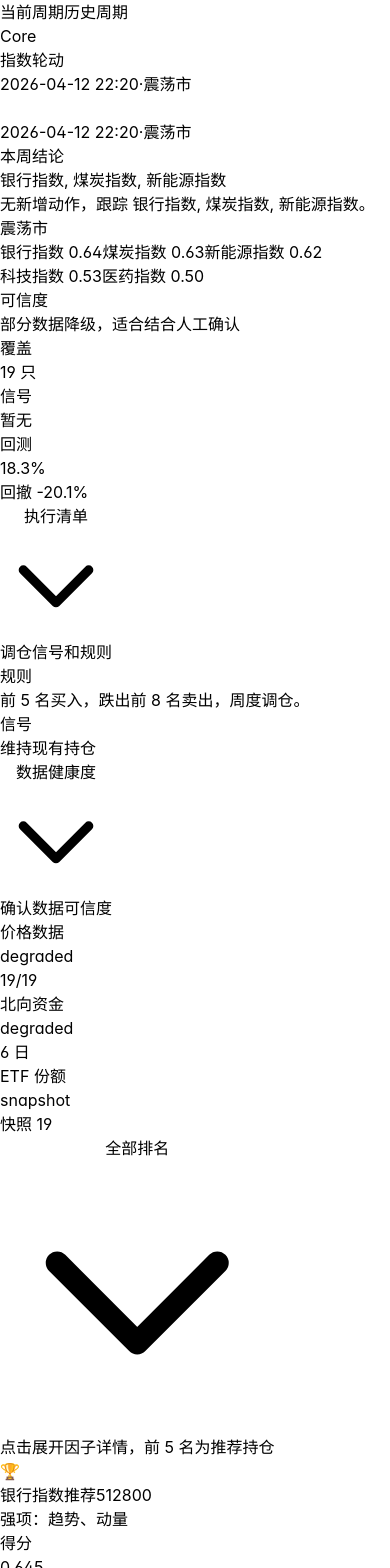
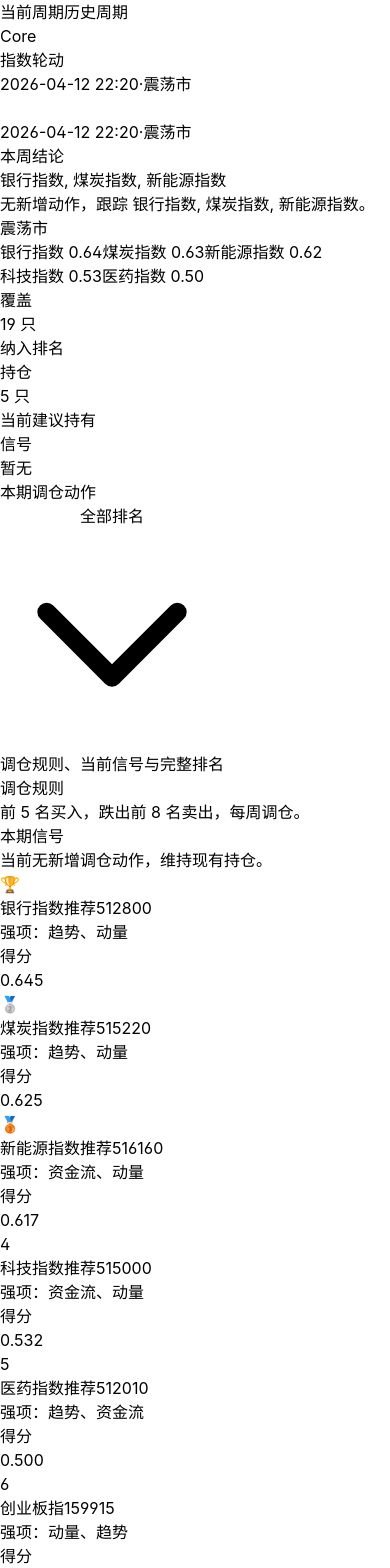
Before and after one commit to maoshuochen/quant-rotation, a React (Vite) app in the folder web/: page / in a window 390 px wide. Shown: the top 1568 px of the page. Built offline with nearby package versions, Linux system fonts and the light colour scheme.

Commit message:
refactor: simplify dashboard information layout

```diff
--- a/web/src/pages/Dashboard.jsx
+++ b/web/src/pages/Dashboard.jsx
@@ -1,6 +1,6 @@
 import React, { useState, useEffect } from 'react'
 import { ResponsiveContainer, AreaChart, Area, CartesianGrid, XAxis, YAxis, Tooltip } from 'recharts'
-import { safeNum, pct, healthCopy, statusTone, factorNames } from '../utils'
+import { safeNum, pct, factorNames } from '../utils'
 
 const Card = ({ title, subtitle, children, className = '' }) => (
   <section className={`rounded-2xl border border-zinc-800 bg-zinc-900/60 p-4 sm:p-5 ${className}`}>
@@ -188,7 +188,6 @@ const Dashboard = ({
   }
 
   const recommendation = data?.recommendation || {}
-  const health = data?.health || {}
   const universe = data?.universe || {}
   const holdings = recommendation.holdings || []
   const signals = recommendation.signals || []
@@ -196,22 +195,10 @@ const Dashboard = ({
   const inactiveUniverse = universe.inactive || []
   const ranking = data?.ranking || []
 
-  const healthStates = [health.price_data?.status, health.northbound?.status, health.etf_shares?.status]
-  const overallHealth =
-    healthStates.includes('missing') ? 'missing' :
-    healthStates.includes('degraded') ? 'degraded' :
-    healthStates.includes('snapshot') ? 'snapshot' : 'ok'
-
   const topNames = holdings.slice(0, 3).map(item => item.name).join(', ')
   const executionHeadline = signals.length
     ? `建议执行 ${signals.length} 个动作，关注 ${topNames || '头部'}。`
     : `无新增动作，跟踪 ${topNames || '头部候选'}。`
-
-  const overviewHealth = [
-    { label: '价格数据', value: health.price_data?.status || 'unknown', detail: `${health.price_data?.available_count || 0}/${health.price_data?.expected_count || 0}` },
-    { label: '北向资金', value: health.northbound?.status || 'unknown', detail: `${health.northbound?.recent_rows || 0} 日` },
-    { label: 'ETF 份额', value: health.etf_shares?.status || 'unknown', detail: `快照 ${health.etf_shares?.snapshot_count || 0}` }
-  ]
 
   const toggleSection = (section) => {
     setExpandedSection(expandedSection === section ? null : section)
@@ -289,90 +276,45 @@ const Dashboard = ({
           </div>
         </section>
 
-        {/* Quick Stats - Mobile: 2 columns, Desktop: 4 columns */}
+        {/* Quick Stats - Mobile: 2 columns, Desktop: 3 columns */}
         <section className="grid grid-cols-2 gap-2 sm:gap-3 lg:grid-cols-4">
-          <HighlightStat label="可信度" value={healthCopy[overallHealth] || '待确认'} tone={overallHealth} />
-          <HighlightStat label="覆盖" value={`${health.universe?.active_count || ranking.length} 只`} detail="" />
-          <HighlightStat label="信号" value={signals.length ? `${signals.length} 个` : '暂无'} detail="" />
-          <div className="rounded-2xl border border-zinc-800 bg-zinc-900/60 p-3">
-            <div className="text-[10px] uppercase tracking-wider text-zinc-500">回测</div>
-            <div className={`mt-1 text-base font-semibold ${safeNum(backtestSummary.total_return, 0) >= 0 ? 'text-emerald-300' : 'text-red-300'}`}>
-              {backtestSummary.total_return !== undefined ? pct(backtestSummary.total_return) : '-'}
-            </div>
-            <div className="mt-0.5 text-[10px] text-zinc-500">回撤 {pct(backtestSummary.max_drawdown || 0)}</div>
-          </div>
+          <HighlightStat label="覆盖" value={`${ranking.length} 只`} detail="纳入排名" />
+          <HighlightStat label="持仓" value={`${holdings.length} 只`} detail="当前建议持有" />
+          <HighlightStat label="信号" value={signals.length ? `${signals.length} 个` : '暂无'} detail="本期调仓动作" />
         </section>
 
-        {/* Section 1: Execution Checklist */}
-        <div>
-          <SectionHeader
-            title="执行清单"
-            subtitle="调仓信号和规则"
-            isExpanded={expandedSection !== 'signals' && expandedSection !== null}
-            onClick={() => toggleSection('signals')}
-          />
-          {expandedSection !== 'signals' && (
-            <div className="space-y-2">
-              <div className="rounded-xl border border-zinc-800 bg-zinc-900/70 p-2.5">
-                <div className="text-[10px] uppercase tracking-wider text-zinc-500">规则</div>
-                <div className="mt-1 text-xs text-zinc-200">
-                  前 {recommendation.top_n || 0} 名买入，跌出前 {recommendation.buffer_n || 0} 名卖出，{recommendation.rebalance_frequency === 'weekly' ? '周' : '月'}度调仓。
-                </div>
-              </div>
-              <div className="rounded-xl border border-zinc-800 bg-zinc-900/70 p-2.5">
-                <div className="text-[10px] uppercase tracking-wider text-zinc-500">信号</div>
-                <div className="mt-1 space-y-1">
-                  {signals.length === 0 ? (
-                    <div className="flex items-center gap-1.5 text-zinc-400 text-xs">
-                      <span>维持现有持仓</span>
-                    </div>
-                  ) : (
-                    signals.map((signal, index) => (
-                      <div key={`${signal.code}-${index}`} className="flex items-center justify-between rounded bg-zinc-950 px-2 py-1">
-                        <span className="font-mono text-xs">{signal.code}</span>
-                        <span className={`text-xs ${signal.action === 'buy' ? 'text-emerald-300' : 'text-red-300'}`}>
-                          {signal.action === 'buy' ? '买入' : '卖出'}
-                        </span>
-                      </div>
-                    ))
-                  )}
-                </div>
-              </div>
-            </div>
-          )}
-        </div>
-
-        {/* Section 2: Health & Factors */}
-        <div>
-          <SectionHeader
-            title="数据健康度"
-            subtitle="确认数据可信度"
-            isExpanded={expandedSection !== 'health' && expandedSection !== null}
-            onClick={() => toggleSection('health')}
-          />
-          {expandedSection !== 'health' && (
-            <div className="grid gap-3 sm:gap-4 grid-cols-3">
-              {overviewHealth.map(item => (
-                <div key={item.label} className={`rounded-xl border p-2.5 ${statusTone[item.value] || 'border-zinc-700 bg-zinc-900 text-zinc-200'}`}>
-                  <div className="text-[10px] uppercase tracking-wider opacity-80">{item.label}</div>
-                  <div className="mt-1 text-sm font-medium">{item.value}</div>
-                  <div className="mt-0.5 text-[10px] opacity-80 truncate">{item.detail}</div>
-                </div>
-              ))}
-            </div>
-          )}
-        </div>
-
-        {/* Section 3: Unified Ranking List (merged holdings + ranking) */}
+        {/* Section 1: Unified Ranking List (merged holdings + signals) */}
         <div>
           <SectionHeader
             title="全部排名"
-            subtitle="点击展开因子详情，前 5 名为推荐持仓"
+            subtitle="调仓规则、当前信号与完整排名"
             isExpanded={expandedSection !== 'ranking' && expandedSection !== null}
             onClick={() => toggleSection('ranking')}
           />
           {expandedSection !== 'ranking' && (
             <div>
+              <div className="mb-3 space-y-2">
+                <div className="rounded-xl border border-zinc-800 bg-zinc-900/70 p-3">
+                  <div className="text-[10px] uppercase tracking-wider text-zinc-500">调仓规则</div>
+                  <div className="mt-1 text-xs text-zinc-200">
+                    前 {recommendation.top_n || 0} 名买入，跌出前 {recommendation.buffer_n || 0} 名卖出，
+                    {recommendation.rebalance_frequency === 'weekly' ? '每周' : '每月'}调仓。
+                  </div>
+                </div>
+                <div className="rounded-xl border border-zinc-800 bg-zinc-900/70 p-3">
+                  <div className="text-[10px] uppercase tracking-wider text-zinc-500">本期信号</div>
+                  <div className="mt-1 text-xs text-zinc-200">
+                    {signals.length === 0 ? (
+                      <span>当前无新增调仓动作，维持现有持仓。</span>
+                    ) : (
+                      <span>
+                        {signals.map(signal => `${signal.action === 'buy' ? '买入' : '卖出'} ${signal.name || signal.code}`).join('；')}
+                      </span>
+                    )}
+                  </div>
+                </div>
+              </div>
+
               {/* Mobile: Unified Card List */}
               <div className="lg:hidden grid gap-2">
                 {ranking.map(item => (
@@ -439,11 +381,11 @@ const Dashboard = ({
           )}
         </div>
 
-        {/* Section 4: Backtest */}
+        {/* Section 2: Backtest */}
         <div>
           <SectionHeader
             title="回测分析"
-            subtitle="历史表现参考"
+            subtitle="回测摘要与历史表现"
             isExpanded={expandedSection !== 'backtest' && expandedSection !== null}
             onClick={() => toggleSection('backtest')}
           />
@@ -451,6 +393,28 @@ const Dashboard = ({
             <div>
               {backtestData?.chartData?.length ? (
                 <div className="rounded-2xl border border-zinc-800 bg-zinc-900/60 p-4 sm:p-5">
+                  <div className="mb-4 grid grid-cols-2 gap-2 sm:grid-cols-4">
+                    <HighlightStat
+                      label="总收益"
+                      value={backtestSummary.total_return !== undefined ? pct(backtestSummary.total_return) : '-'}
+                      detail={backtestSummary.period ? `${backtestSummary.period.start} ~ ${backtestSummary.period.end}` : ''}
+                    />
+                    <HighlightStat
+                      label="最大回撤"
+                      value={backtestSummary.max_drawdown !== undefined ? pct(backtestSummary.max_drawdown) : '-'}
+                      detail={backtestSummary.max_drawdown_date || ''}
+                    />
+                    <HighlightStat
+                      label="夏普"
+                      value={safeNum(backtestSummary.sharpe_ratio, 0).toFixed(2)}
+                      detail={`${safeNum(backtestSummary.trading_days, 0)} 个交易日`}
+                    />
+                    <HighlightStat
+                      label="期末净值"
+                      value={backtestSummary.final_value ? safeNum(backtestSummary.final_value, 0).toLocaleString('zh-CN', { maximumFractionDigits: 0 }) : '-'}
+                      detail="初始资金 1,000,000"
+                    />
+                  </div>
                   <div className="h-[220px] sm:h-[300px] w-full">
                     <ResponsiveContainer width="100%" height="100%">
                       <AreaChart data={backtestData.chartData}>
```
Also changed, not shown: 1 other file (tests, documents, lock files or other folders).
